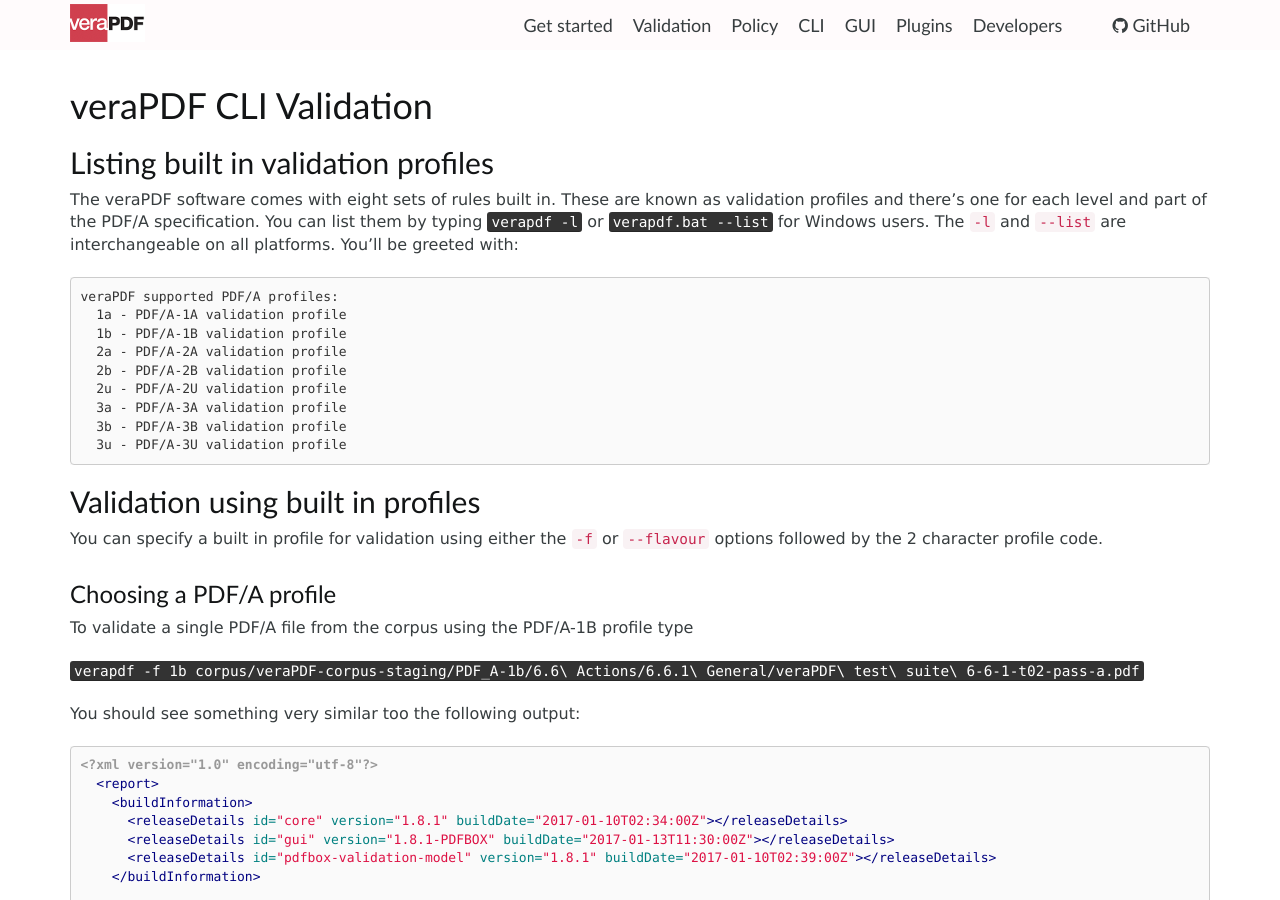
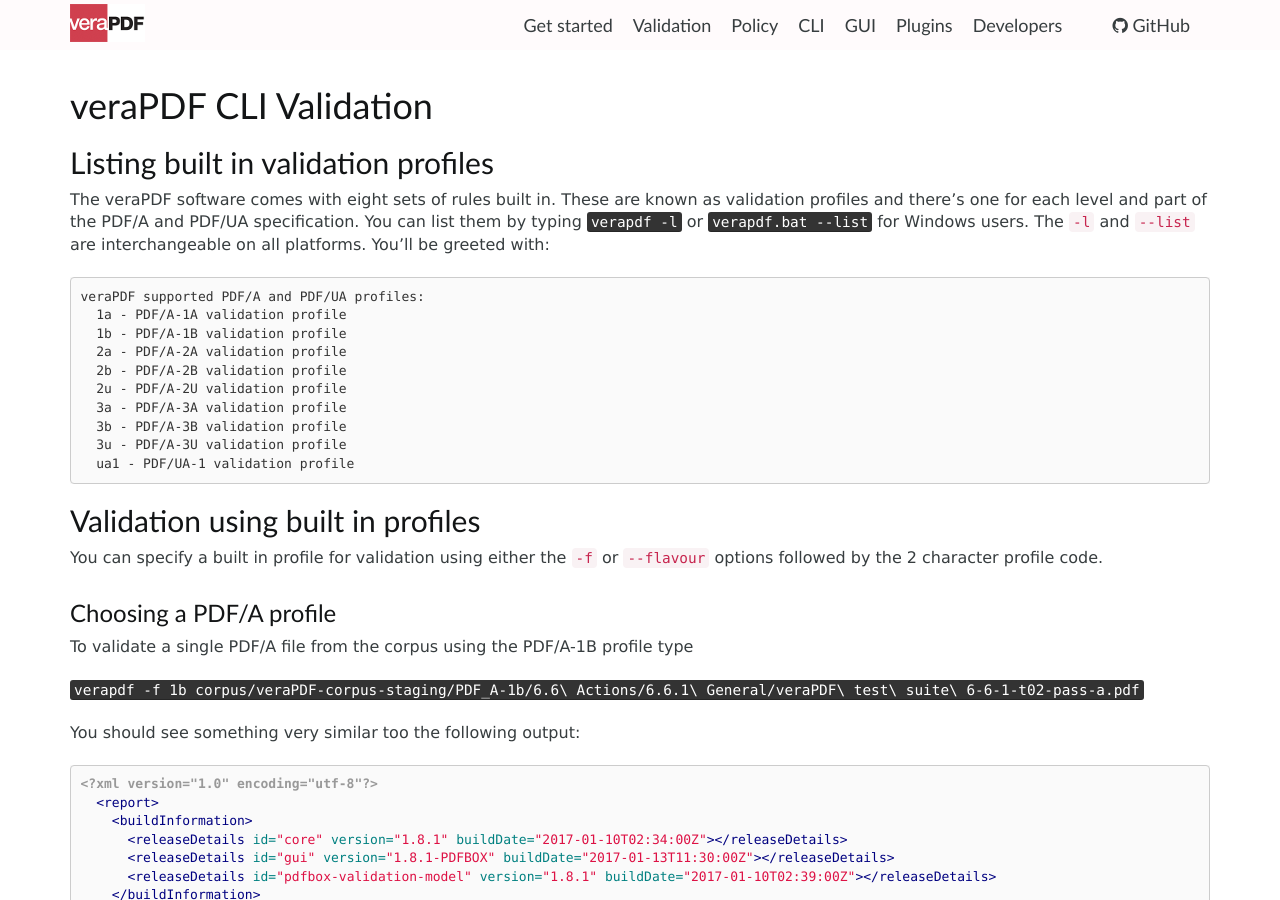
Before and after one commit to veraPDF/veraPDF.github.io, a Jekyll site: the page built from cli/validation/index.md, in a window 1280 px wide and 900 px high. Built offline with Jekyll 4.4.1, drawn with Linux system fonts in a browser that asks for light colours; nearby versions of some CDN libraries.

Commit message:
Update cli/validation/index.md

````diff
--- a/cli/validation/index.md
+++ b/cli/validation/index.md
@@ -6,12 +6,12 @@ title: veraPDF CLI Validation
 <a name="list-profiles"></a>Listing built in validation profiles
 ----------------------------------------------------------------
 The veraPDF software comes with eight sets of rules built in. These are known
-as validation profiles and there's one for each level and part of the PDF/A
+as validation profiles and there's one for each level and part of the PDF/A and PDF/UA
 specification. You can list them by typing <kbd>verapdf -l</kbd> or <kbd>verapdf.bat --list</kbd> for Windows users. The `-l` and `--list` are interchangeable on all platforms.
 You'll be greeted with:
 
 ```bash
-veraPDF supported PDF/A profiles:
+veraPDF supported PDF/A and PDF/UA profiles:
   1a - PDF/A-1A validation profile
   1b - PDF/A-1B validation profile
   2a - PDF/A-2A validation profile
@@ -20,6 +20,7 @@ veraPDF supported PDF/A profiles:
   3a - PDF/A-3A validation profile
   3b - PDF/A-3B validation profile
   3u - PDF/A-3U validation profile
+  ua1 - PDF/UA-1 validation profile
 ```
 
 <a name="fixed-profiles"></a>Validation using built in profiles
````
